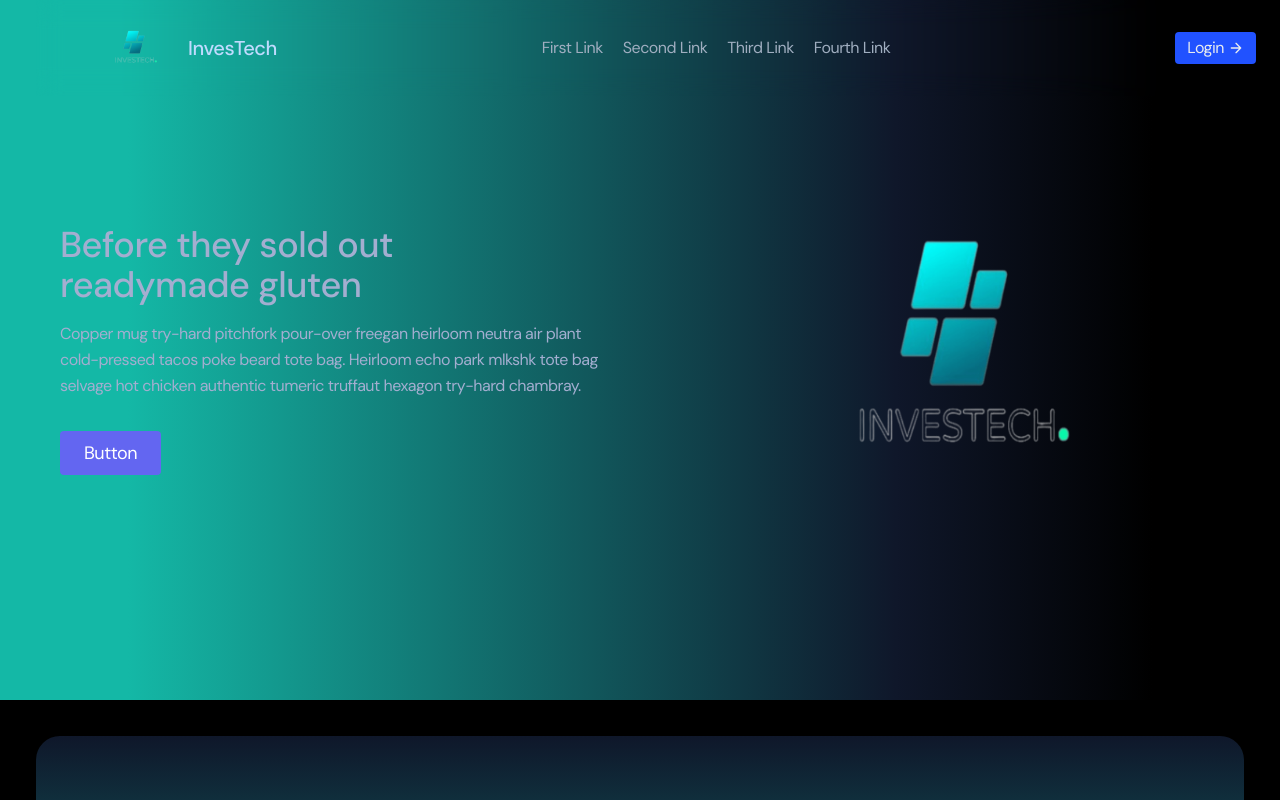
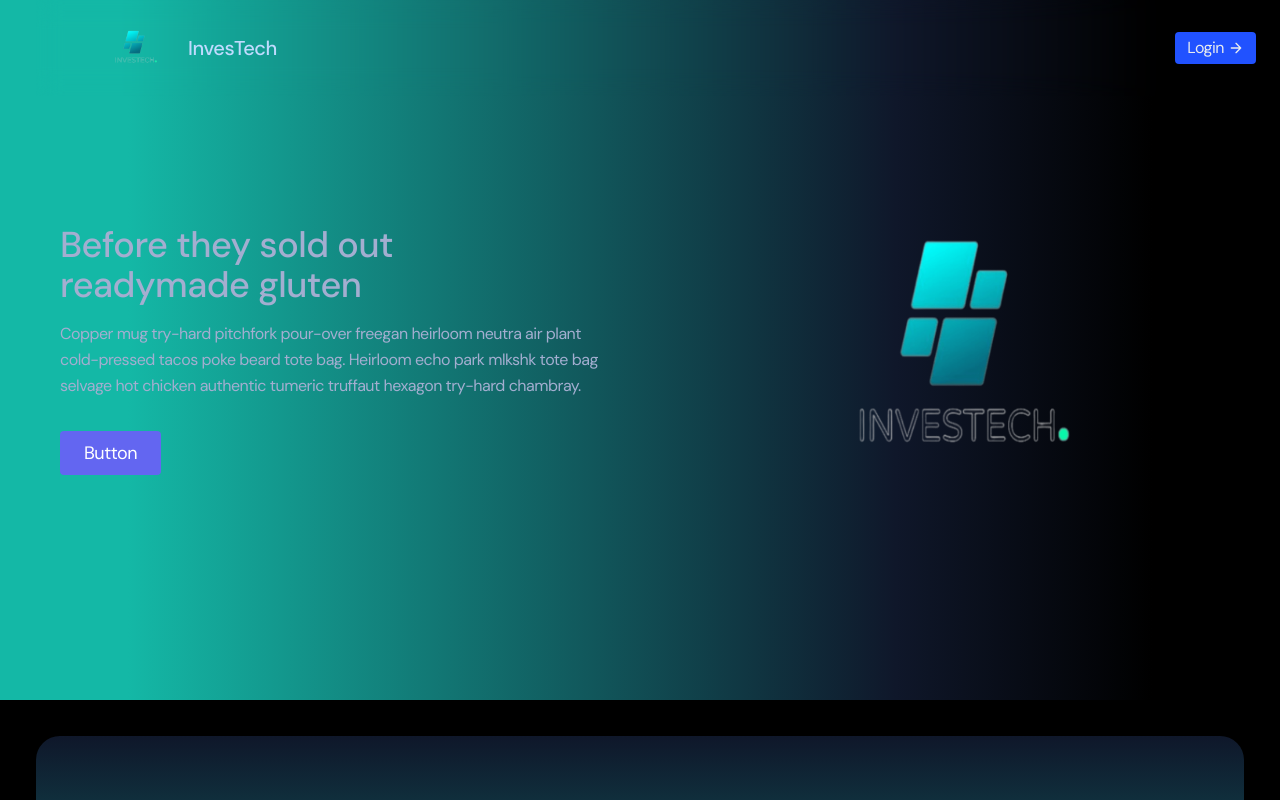
Before and after one commit to Irfankhan257/Front-End-adminPanels-React, a React (Create React App) app: page /homepage in a window 1280 px wide. Shown: the top 800 px of the page. Built offline with nearby package versions, Linux system fonts and the light colour scheme; what tailwindcss-rtl would draw is missing.

Commit message:
updated route and pages

```diff
--- a/src/Hooks/ProtectedRoute.js
+++ b/src/Hooks/ProtectedRoute.js
@@ -13,7 +13,7 @@ const RoleProtectedRoute = ({ children, requiredRole }) => {
   }
 
   if (role !== requiredRole) {
-    return <Navigate to="/login" />;
+    return <Navigate to="/innovatorsignin" />;
   }
 
   return children;
--- a/src/views/homepage/Index.jsx
+++ b/src/views/homepage/Index.jsx
@@ -35,13 +35,12 @@ const InvesTechWebsite = () => {
             <span className="ml-3 text-xl text-blue-200">InvesTech</span>
           </a>
           <nav className="flex flex-wrap items-center justify-center text-base md:ml-auto md:mr-auto">
-            <a className="mr-5 text-gray-400 hover:text-gray-200">First Link</a>
+            <a className="mr-5 text-gray-400 hover:text-gray-200"></a>
             <a className="mr-5 text-gray-400 hover:text-gray-200">
-              Second Link
+
             </a>
-            <a className="mr-5 text-gray-400 hover:text-gray-200">Third Link</a>
+            <a className="mr-5 text-gray-400 hover:text-gray-200"></a>
             <a className="mr-5 text-gray-400 hover:text-gray-200">
-              Fourth Link
             </a>
           </nav>
           <a
--- a/src/views/signup/signup.jsx
+++ b/src/views/signup/signup.jsx
@@ -4,7 +4,15 @@ import { useState } from "react";
 import { LogInController } from "controllers/logInController";
 import { useDispatch, useSelector } from "react-redux";
 import { setError } from "features/auth/authSlice";
-import { Box, CircularProgress, LinearProgress } from "@mui/material";
+import {
+  Box,
+  CircularProgress,
+  LinearProgress,
+  MenuItem,
+  Select,
+  FormControl,
+  InputLabel,
+} from "@mui/material";
 
 export default function SignUp() {
   const [email, setEmail] = useState("");
@@ -112,16 +120,19 @@ export default function SignUp() {
                   value={password}
                   onChange={handlePasswordChange}
                 />
-                <InputField
-                  variant="auth"
-                  extra="mb-3 w-[48%]"
-                  label="Role*"
-                  placeholder="Role"
-                  id="role"
-                  type="text"
-                  value={role}
-                  onChange={handleRoleChange}
-                />
+                <FormControl variant="outlined" className="mb-3 w-[48%]">
+                  <InputLabel id="role-label">Role*</InputLabel>
+                  <Select
+                    labelId="role-label"
+                    id="role"
+                    value={role}
+                    onChange={handleRoleChange}
+                    label="Role*"
+                  >
+                    <MenuItem value="innovator">Innovator</MenuItem>
+                    <MenuItem value="investor">Investor</MenuItem>
+                  </Select>
+                </FormControl>
                 <InputField
                   variant="auth"
                   extra="mb-3 w-[48%]"
```
